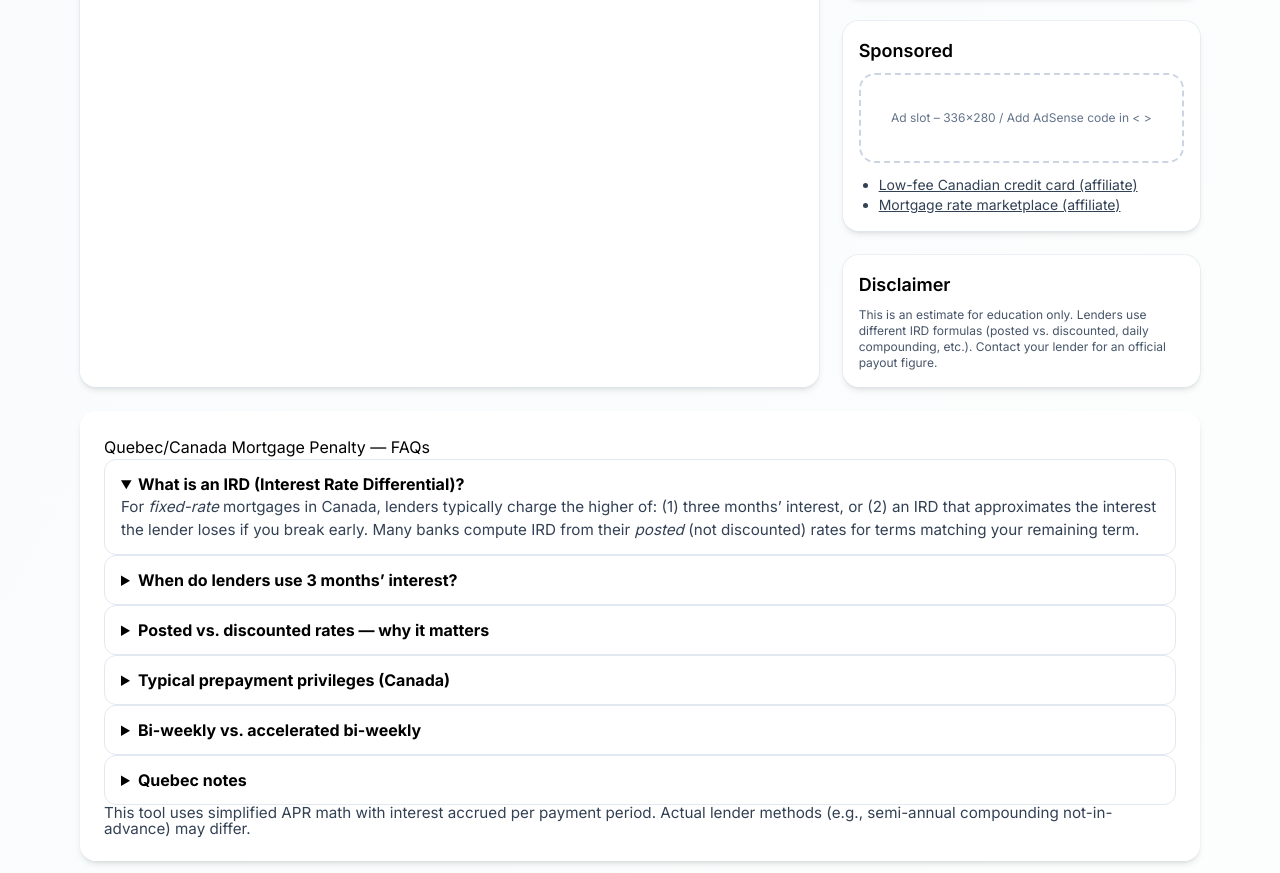
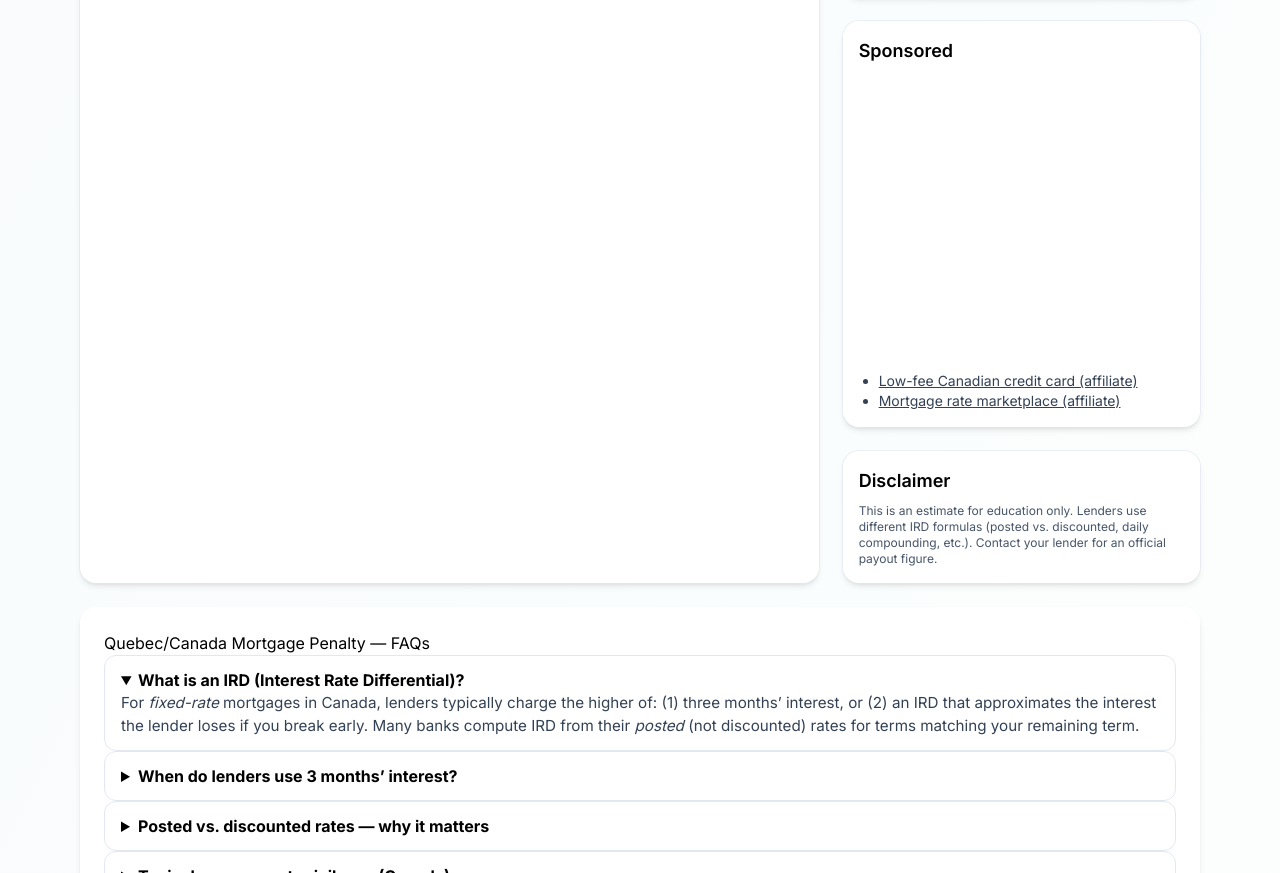
Before and after one commit to HeithemTem/htmlproject, a plain HTML site: page index.html in a window 1280 px wide. Shown: the part 1281-2154 px from the top of the page. Drawn offline with nearby package versions, Linux system fonts and the light colour scheme.

Commit message:
Update index.html

```diff
--- a/index.html
+++ b/index.html
@@ -25,6 +25,8 @@
     .prose p { color:#334155; font-size: 0.95rem }
     .prose details { border: 1px solid #e2e8f0; border-radius: 0.75rem; padding:0.75rem 1rem }
   </style>
+  <script async src="https://pagead2.googlesyndication.com/pagead/js/adsbygoogle.js?client=ca-pub-7463763967927353"
+     crossorigin="anonymous"></script>
 </head>
 <body class="bg-gradient-to-br from-slate-50 to-emerald-50/20 min-h-screen">
   <header class="sticky top-0 z-10 backdrop-blur bg-white/70 border-b">
@@ -230,9 +232,11 @@
 
       <section class="bg-white/90 backdrop-blur rounded-2xl shadow-md p-4 ring-1 ring-slate-200/70">
         <h2 class="text-lg font-semibold mb-2" data-i18n="sponsor">Sponsored</h2>
-        <div class="ad-slot">Ad slot – 336×280 / Add AdSense code in &lt;<head>
-  <script async src="https://pagead2.googlesyndication.com/pagead/js/adsbygoogle.js?client=ca-pub-7463763967927353"
-     crossorigin="anonymous"></script></head> &gt;</div>
+        <ins class="adsbygoogle"
+     style="display:inline-block;width:336px;height:280px"
+     data-ad-client="ca-pub-7463763967927353"
+     data-ad-slot="YYYYYYYYYY"></ins>
+<script>(adsbygoogle = window.adsbygoogle || []).push({});</script>
         <ul class="list-disc ml-5 text-sm mt-3 text-slate-700">
           <li><a href="#" class="underline">Low-fee Canadian credit card (affiliate)</a></li>
           <li><a href="#" class="underline">Mortgage rate marketplace (affiliate)</a></li>
```
